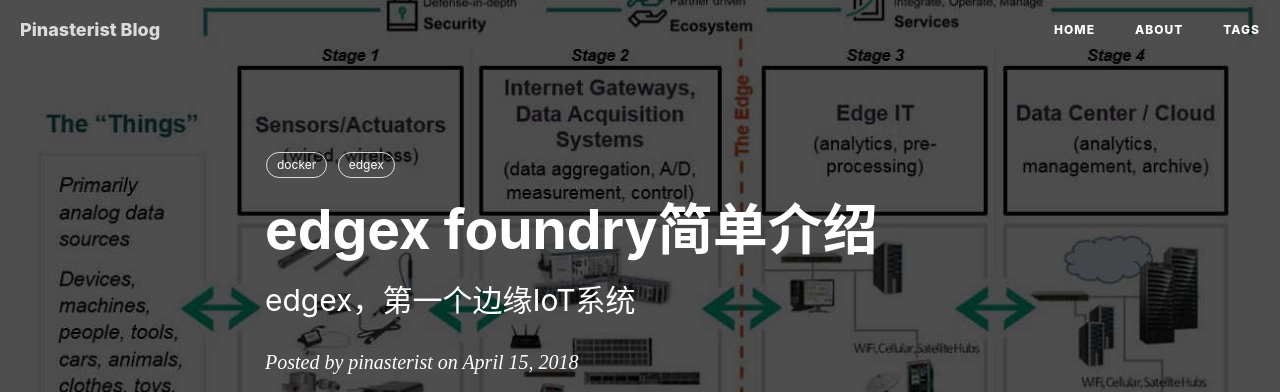
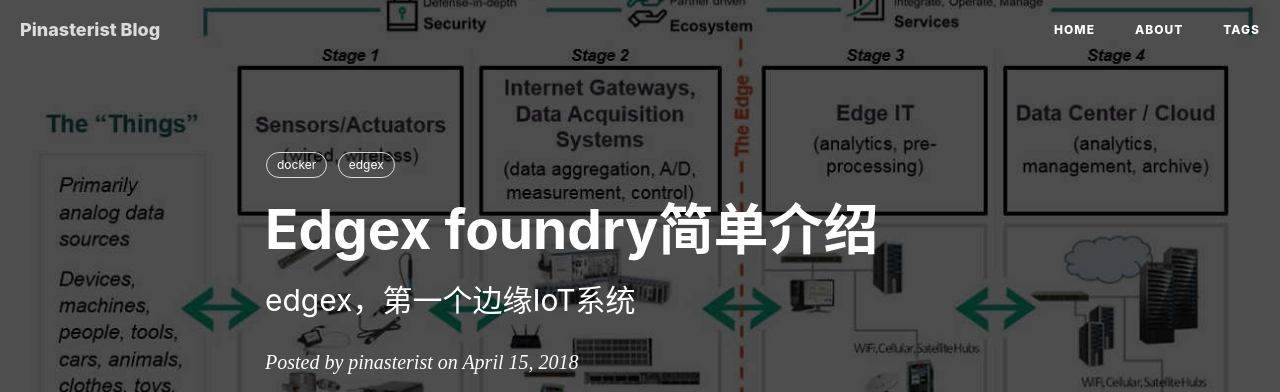
Before and after one commit to pinasterist/pinasterist.github.io, a Jekyll site: the page built from _posts/2018-04-15-edgex-introduction.markdown, in a window 1280 px wide and 900 px high. Shown: the top 392 px of the window. Built offline with Jekyll 4.4.1, drawn with Linux system fonts in a browser that asks for light colours; nearby versions of some CDN libraries; comment, search, counter and statistics services are not loaded.

Commit message:
minor update.

```diff
--- a/_posts/2018-04-15-edgex-introduction.markdown
+++ b/_posts/2018-04-15-edgex-introduction.markdown
@@ -1,6 +1,6 @@
 ---
 layout:     post
-title:      "edgex foundry简单介绍"
+title:      "Edgex foundry简单介绍"
 subtitle:   "edgex，第一个边缘IoT系统"
 date:       2018-04-15
 author:     "pinasterist"
```
